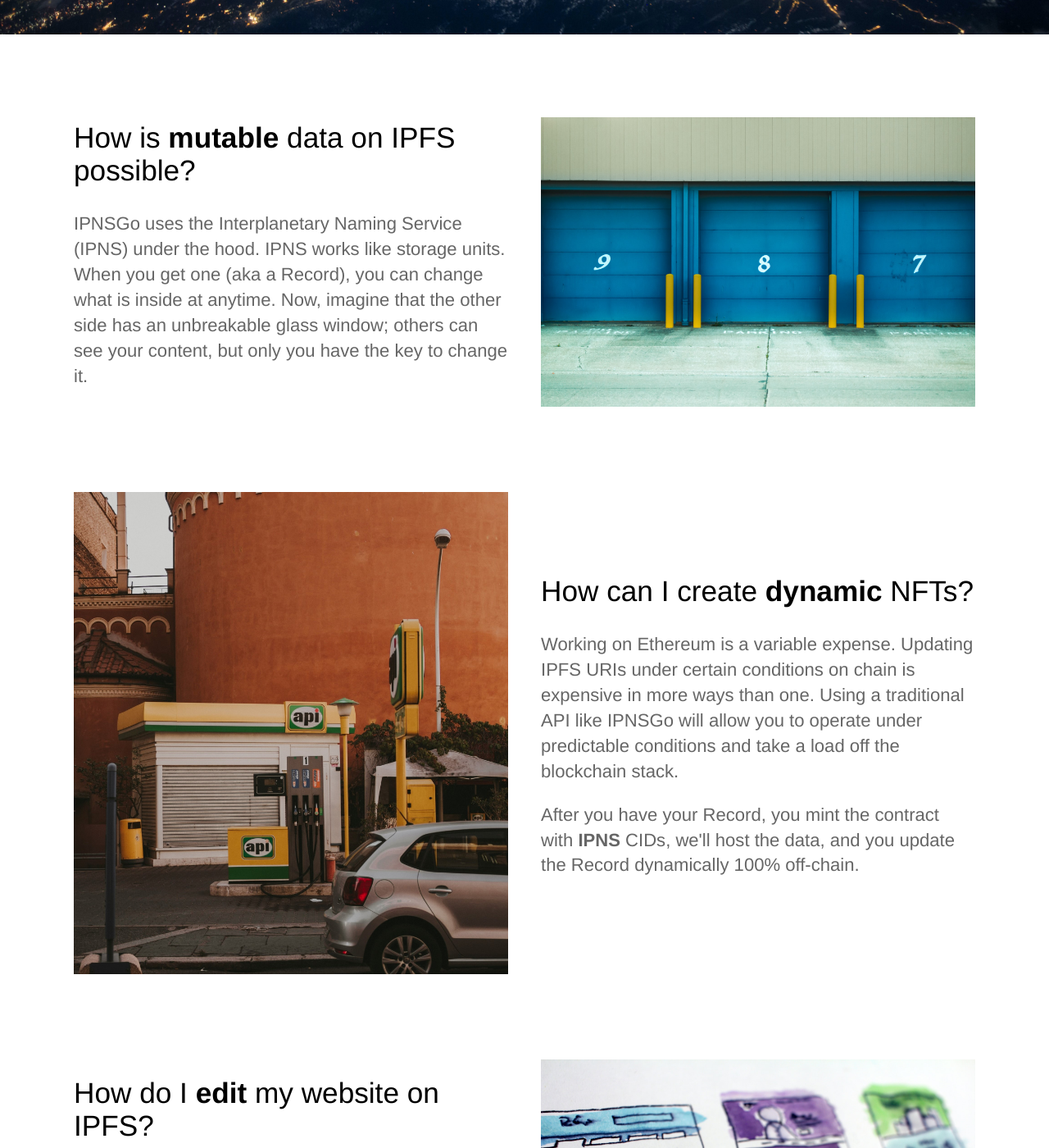
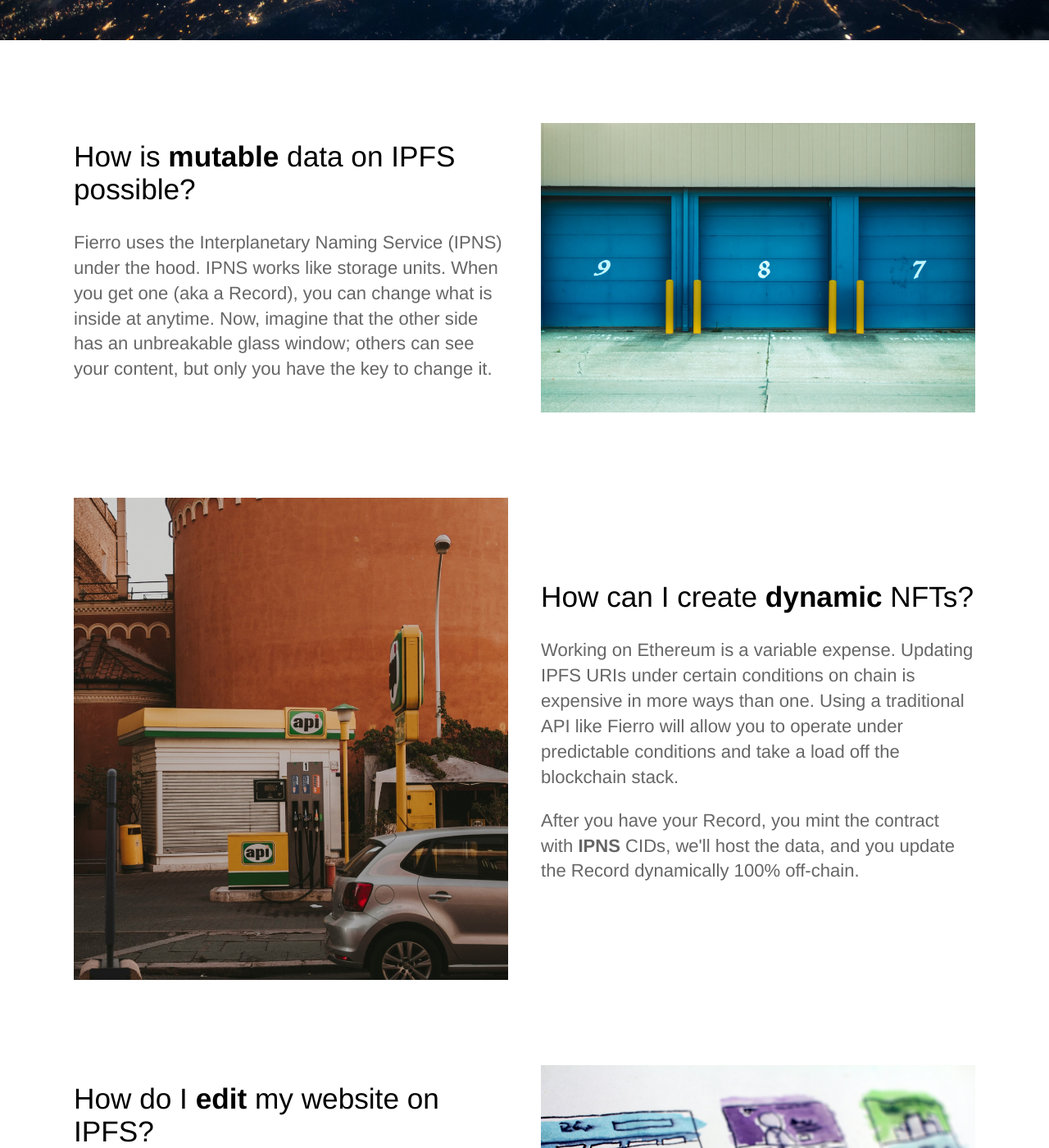
Before and after one commit to mrodriguez3313/LandingSite, a Jekyll site: the page built from index.html, in a window 1280 px wide and 1400 px high, scrolled down 658 px. Shown: the whole window at 82% size. Built offline with Jekyll 4.4.1, drawn with Linux system fonts in a browser that asks for light colours; some of the changed text lies outside the part shown.

Commit message:
Name changes, button wording changes, testmonial

```diff
--- a/_config.yml
+++ b/_config.yml
@@ -1,14 +1,14 @@
 # ----
 # Site
 
-title: IPNSGoServer
+title: Fierro
 google_analytics_key:
 google_maps_javascript_api_key:
 disqus_shortname:
 
 # Values for the jekyll-seo-tag gem (https://github.com/jekyll/jekyll-seo-tag)
 logo: /ipnsgo-cropped.png
-description: IPNSGoServer landing page.
+description: Fierro landing page.
 twitter:
   username: legendofmar
   creator: legendofmar
--- a/_layouts/default.html
+++ b/_layouts/default.html
@@ -12,6 +12,7 @@
 
 		<link rel="stylesheet" href="{{ site.baseurl }}/css/screen.css">
 		<link rel="icon" type="image/png" href="{{ site.baseurl }}/favicon.png">
+		<link rel="stylesheet" href="https://cdnjs.cloudflare.com/ajax/libs/font-awesome/4.7.0/css/font-awesome.min.css">
 
 		{% if jekyll.environment == 'production' and site.google_analytics_key != '' %}
 			<script>
@@ -25,7 +26,11 @@
 	<body >
 		<header>
 			<div class="container">
-				<div class="company-name"><a href="{{ site.baseurl }}/"><img src="{{ site.baseurl }}/images/ipnsgo-cropped.png" alt="IPNSGo logo" width="95" height="33"/></a></div>
+				<div class="company-name">
+					<a href="{{ site.baseurl }}/">
+						<img src="{{ site.baseurl }}/images/ipnsgo-cropped.png" alt="IPNSGo logo" width="95" height="33"/>
+					</a>
+				</div>
 				{% include navigation.html %}
 			</div>
 		</header>
--- a/index.html
+++ b/index.html
@@ -6,7 +6,12 @@
 	<div class="text-container">
 		<h1 class="editable">Customizeable Decentralized Data</h1>
 		<p class="subtext editable">Bringing mutability to IPFS</p>
-		<div class="cta button alt"><a href="https://github.com/mrodriguez3313/IPNSGoServer">Get Started Free</a></div>
+		<div class="cta button alt">
+			<a href="https://github.com/mrodriguez3313/IPNSGoServer">
+			<i class="fa fa-github" style="font-size:24px"></i>
+			Get Started
+			</a>
+		</div>
 		<!-- <div>
 			<img src="{{ site.baseurl }}/images/nasa-unsplash.jpg" alt="Screenshot" class="screenshot editable" />
 		</div> -->
@@ -18,7 +23,7 @@
 		<div class="container flex">
 			<div class="text editable">
 				<h2>How is <strong>mutable</strong> data on IPFS possible?</h2>
-				<p>IPNSGo uses the Interplanetary Naming Service (IPNS) under the hood. IPNS works like storage units. When you get one (aka a Record), you can change what is inside at anytime. Now, imagine that the other side has an unbreakable glass window; others can see your content, but only you have the key to change it.</p>
+				<p>Fierro uses the Interplanetary Naming Service (IPNS) under the hood. IPNS works like storage units. When you get one (aka a Record), you can change what is inside at anytime. Now, imagine that the other side has an unbreakable glass window; others can see your content, but only you have the key to change it.</p>
 			</div>
 			<div class="image">
 				<img src="{{ site.baseurl }}/images/steve-johnson-unsplash.jpg" alt="Screenshot" class="editable" />
@@ -30,7 +35,7 @@
 		<div class="container flex">
 			<div class="text editable">
 				<h2>How can I create <strong>dynamic</strong> NFTs?</h2>
-				<p>Working on Ethereum is a variable expense. Updating IPFS URIs under certain conditions on chain is expensive in more ways than one. Using a traditional API like IPNSGo will allow you to operate under predictable conditions and take a load off the blockchain stack.</p>
+				<p>Working on Ethereum is a variable expense. Updating IPFS URIs under certain conditions on chain is expensive in more ways than one. Using a traditional API like Fierro will allow you to operate under predictable conditions and take a load off the blockchain stack.</p>
 				<p>After you have your Record, you mint the contract with <strong>IPNS</strong> CIDs, we'll host the data, and you update the Record dynamically 100% off-chain.</p>
 			</div>
 			<div class="image">
@@ -56,7 +61,7 @@
 		<div class="container flex">
 			<div class="text editable">
 				<h2>Work together</h2>
-				<p>IPNSGo is an open source project under the MIT License. It was funded under the Next-Steps grant conditions from the Filecoin Foundation. Anyone can contribute to provide ideas, features, and solutions. This is a great place for beginners and experts to make an impact on the future of web3. </p>
+				<p>Fierro is an open source project under the MIT License. It was funded under the Next-Steps grant conditions from the Filecoin Foundation. Anyone can contribute to provide ideas, features, and solutions. This is a great place for beginners and experts to make an impact on the future of web3. </p>
 			</div>
 			<div class="image">
 				<img src="{{ site.baseurl }}/images/mars-unsplash.jpg" alt="Screenshot" class="editable" />
@@ -70,8 +75,8 @@
 		<div class="testimonial-block">
 			<div class="square-image"><img src="https://source.unsplash.com/6anudmpILw4/600x400" alt="Jim James" class="editable"></div>
 			<blockquote>
-				<p class="editable">Is there an IPNS pinning service? </p>
-				<p class="editable author">Every IPFS user ever</p>
+				<p class="editable">Is there any website provide ipns [pinning] service?</p>
+				<p class="editable author">@slackboy <a href="https://discuss.ipfs.io/t/is-there-any-website-provide-ipns-service/9721">discuss.ipfs.io</a></p>
 			</blockquote>
 		</div>
 	</div>
@@ -79,5 +84,10 @@
 
 <section class="bottom-cta">
 	<h2 class="editable">Start publishing and updating data on IPFS today</h2>
-	<div class="button alt"><a href="https://github.com/mrodriguez3313/IPNSGoServer">Get Started Free</a></div>
+	<div class="cta button alt">
+		<a href="https://github.com/mrodriguez3313/IPNSGoServer">
+		<i class="fa fa-github" style="font-size:24px"></i>
+		Get Started
+		</a>
+	</div>
 </section>
```
Also changed, not shown: README.md.
